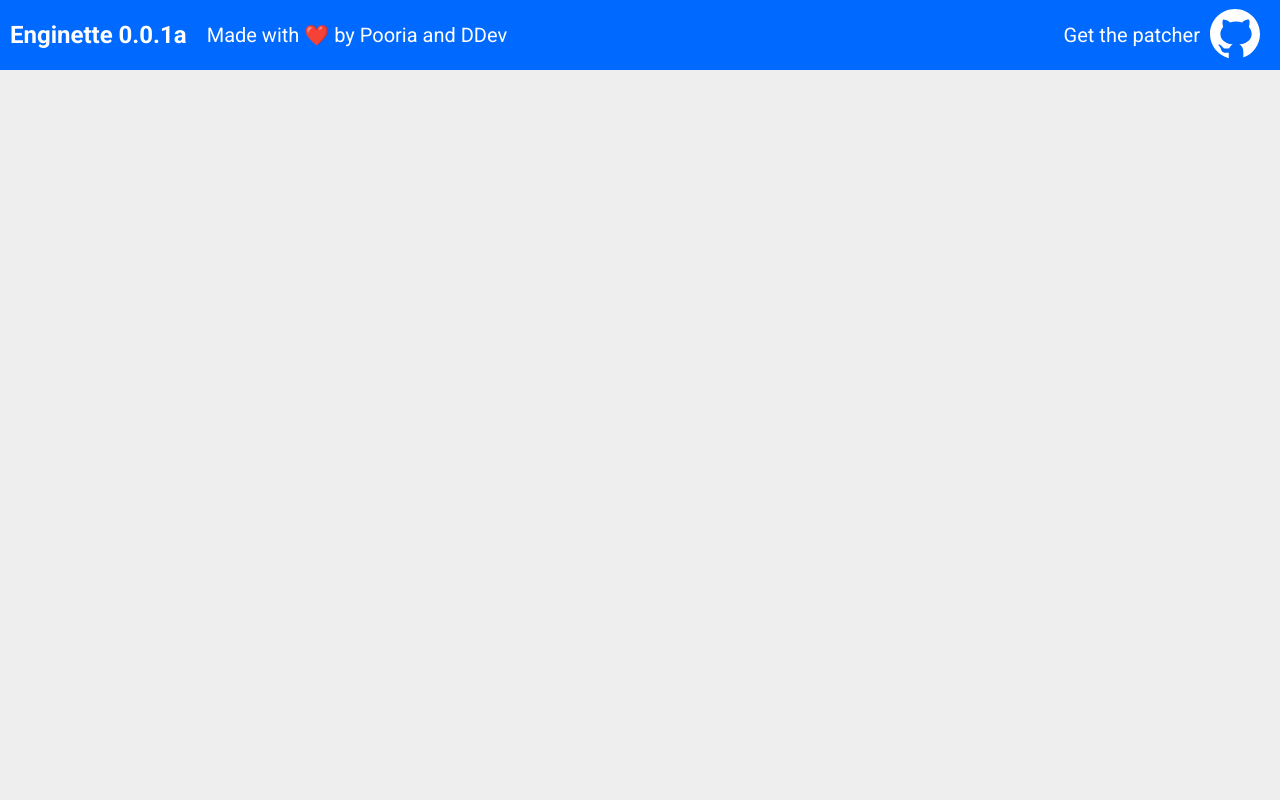
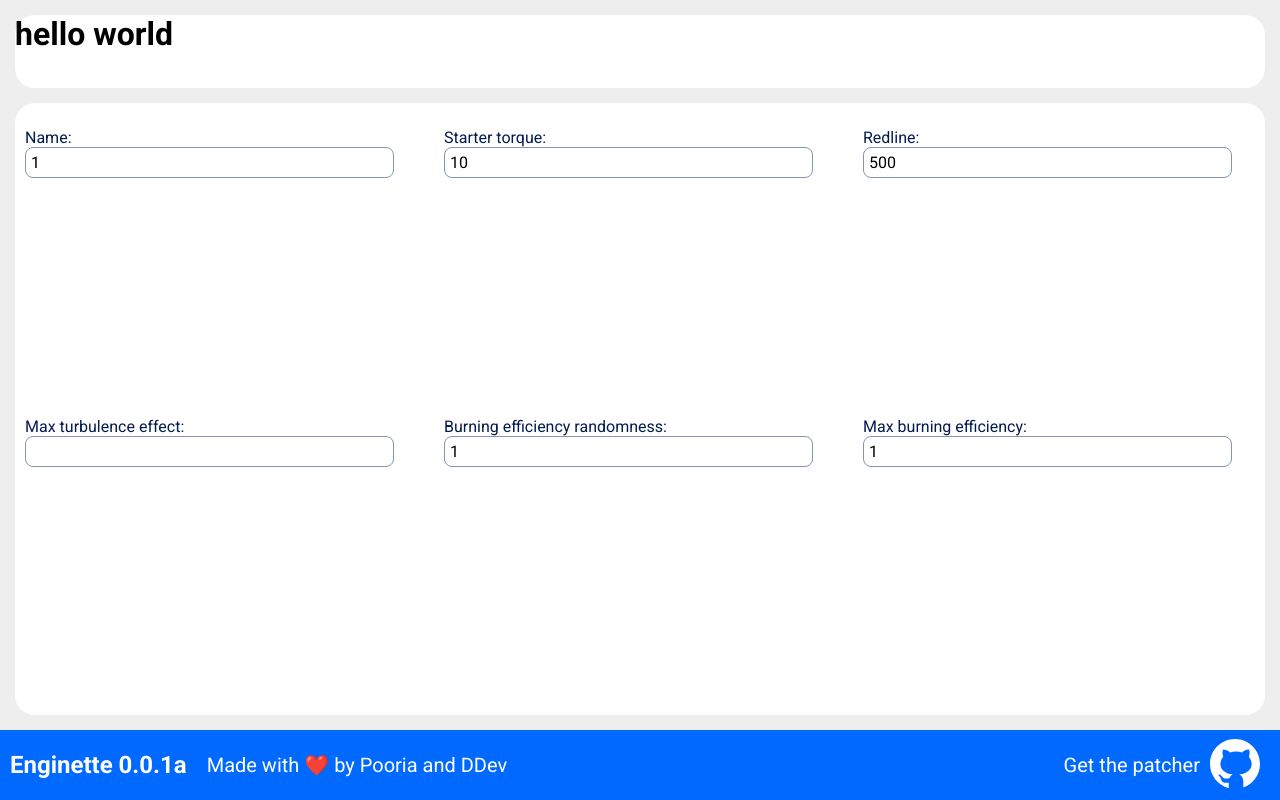
Before and after one commit to Enginette/enginette, a React (Create React App) app: page /engines/1/edit/general in a window 1280 px wide. Built offline with nearby package versions, Linux system fonts and the light colour scheme.

Commit message:
Update General.jsx

```diff
--- a/src/components/Engines/Engine.jsx
+++ b/src/components/Engines/Engine.jsx
@@ -34,6 +34,7 @@ const Right = styled.div`
 const downloadEngine = () => {
 	// TODO: Add database retrieving code and
 	// make it downloadable
+	alert("Coming soon!");
 };
 
 const Engine = ({ children, setClickedEngine, toggleIsDeleteActive }) => {
--- a/src/components/Header/Header.jsx
+++ b/src/components/Header/Header.jsx
@@ -1,7 +1,18 @@
 import styled from "styled-components";
 
-const HeaderDiv = styled.div``;
+const HeaderDiv = styled.div`
+    height: 73px;
+    width: 100%;
+    background-color: white;
+    border-radius: 20px;
+`;
 
-const Header = () => {};
+const Header = () => {
+    return (
+        <HeaderDiv>
+            <h1>hello world</h1>
+        </HeaderDiv>
+    );
+};
 
 export default Header;
--- a/src/pages/engines/edit/General.jsx
+++ b/src/pages/engines/edit/General.jsx
@@ -1,11 +1,100 @@
 import styled from "styled-components";
+import { useState } from "react";
+import { useParams } from "react-router-dom";
+import Header from "../../../components/Header/Header";
 
-const GeneralDiv = styled.div``;
+const GeneralDiv = styled.div`
+    width: 100%;
+    height: calc(100% - 70px);
+    padding: 15px;
+    display: flex;
+    flex-direction: column;
+    gap: 15px;
+`;
+const Body = styled.div`
+    width: 100%;
+    border-radius: 20px;
+    background-color: white;
+    padding: 15px 0 0;
+    flex-grow: 1;
+    display: flex;
+`;
+
+const InnerBody = styled.div`
+    width: 100%;
+    padding: 10px;
+    flex-grow: 1;
+    display: flex;
+    flex-wrap: wrap;
+    column-gap: 50px;
+`;
+
+const Input = styled.div`
+    width: 30%;
+    height: 56px;
+
+    > h2 {
+        font-size: 16px;
+        font-weight: 400;
+        width: 100%;
+        color: #031B4E;
+    }
+
+    > input {
+        padding: 5px 5px;
+        font-size: 16px;
+        width: 100%;
+        border-radius: 8px;
+        border: 1px solid #8794b0;
+    }
+`;
 
 const General = () => {
+    let { name } = useParams();
+    const [curName, setName] = useState("");
+    const handleNameChange = (e) => {
+        setName(e.target.value);
+    };
+
     return (
         <GeneralDiv>
+            <Header/>
+            <Body>
+                <InnerBody>
 
+                    {/* sorry for weird code but i understand it better this way */}
+                    <Input>
+                        <h2>Name:</h2>
+                        <input type="text" defaultValue={name} onChange={handleNameChange} />
+                    </Input>
+
+                    <Input>
+                        <h2>Starter torque:</h2>
+                        <input type="number" defaultValue="10" min="10" />
+                    </Input>
+
+                    <Input>
+                        <h2>Redline:</h2>
+                        <input type="number" defaultValue="500" min="500" max="100000" />
+                    </Input>
+
+                    <Input>
+                        <h2>Max turbulence effect:</h2>
+                        <input type="number" />
+                    </Input>
+
+                    <Input>
+                        <h2>Burning efficiency randomness:</h2>
+                        <input type="number" defaultValue="1" />
+                    </Input>
+
+                    <Input>
+                        <h2>Max burning efficiency:</h2>
+                        <input type="number" defaultValue="1" />
+                    </Input>
+
+                </InnerBody>
+            </Body>
         </GeneralDiv>
     );
 };
```
